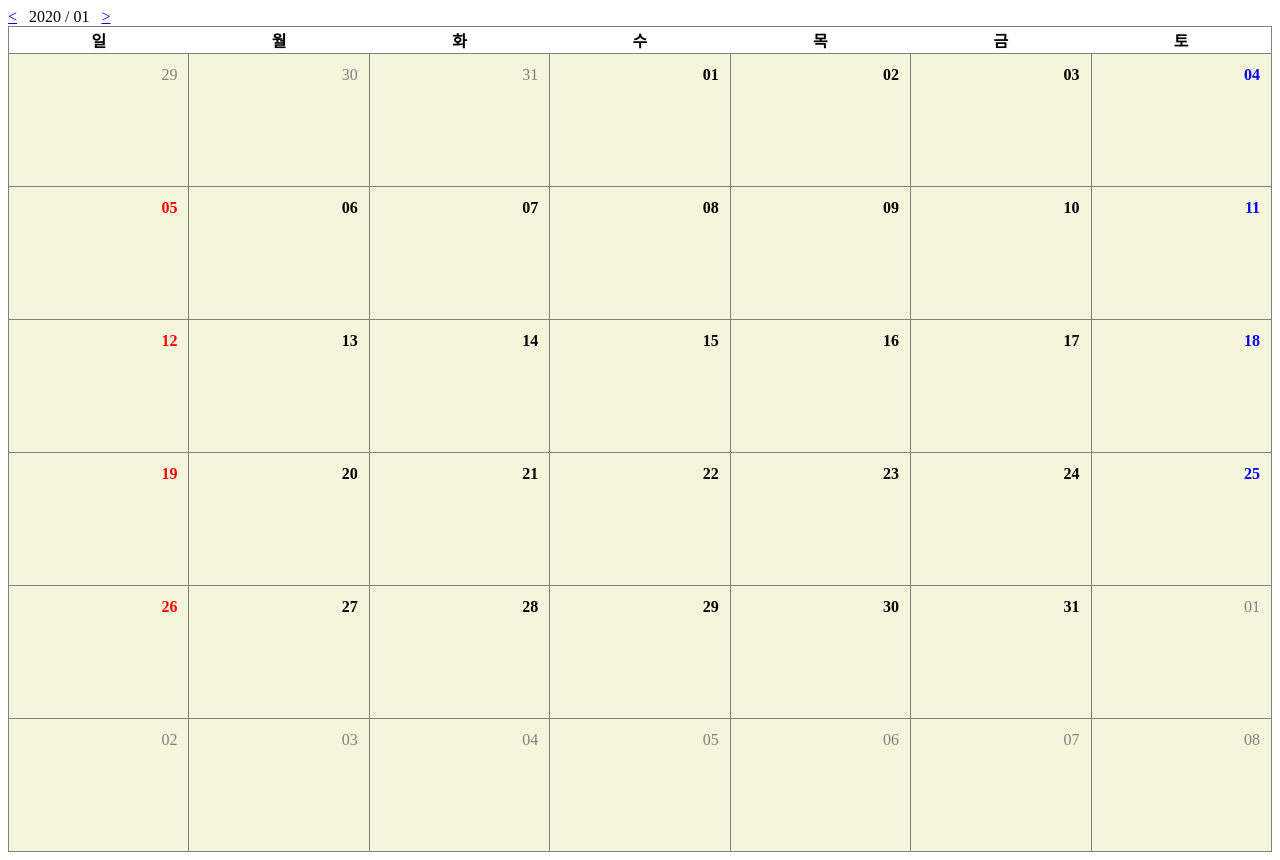
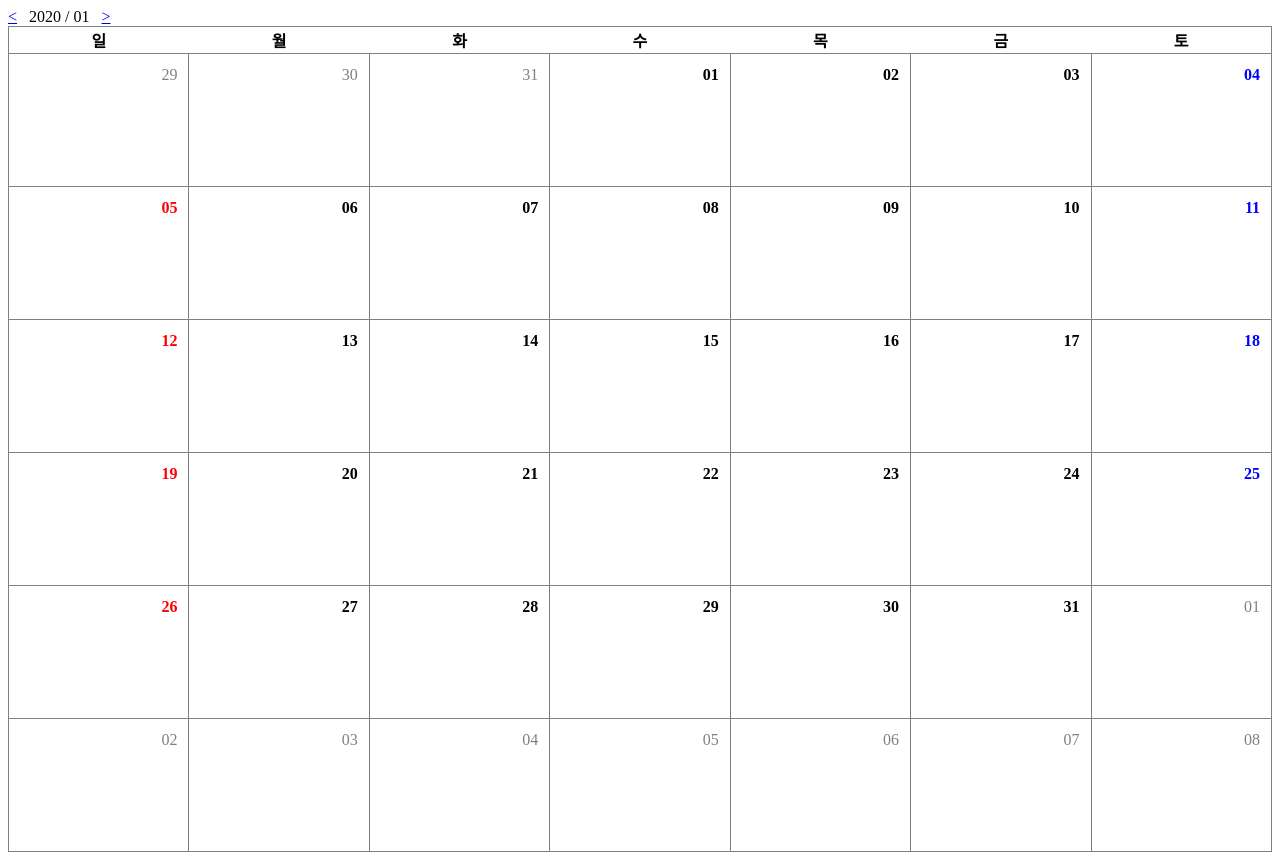
Before and after one commit to kdg1986/ReactCalendar, a React (Create React App) app: page / in a window 1280 px wide. Built offline with nearby package versions, Linux system fonts and the light colour scheme.

Commit message:
날짜 선택 기능 만들기

```diff
--- a/src/component/CalendarWarpper.jsx
+++ b/src/component/CalendarWarpper.jsx
@@ -35,6 +35,14 @@ const CalendarWarpper = props => {
                 ,dateList   : selectMonDateList(`${strYear}${strMonth}01`)
             })
         }
+        ,selectDate : (date) => {
+            setState({
+                ...state
+                ,dateList   : state.dateList.map( item =>
+                    item.map(item => { return {...item, selected : item.fullDate === date.fullDate }  } )
+                )
+            })
+        }
     }
 
     const renderObj = { ...state, ...functions }
--- a/src/component/WideCalendar.jsx
+++ b/src/component/WideCalendar.jsx
@@ -4,9 +4,9 @@ import '../css/common.css';
 const WideCalendar = props => {
     props = { ...props.data }
     const href = '#';
-    const getValue = (item) => {
+    const selectDate = (item) => {
+        props.selectDate(item);
         typeof props.getValue === 'function' &&  props.getValue(item.fullDate);
-        console.log(item)
     }
 
     return (
@@ -29,7 +29,7 @@ const WideCalendar = props => {
                             {
                                 item.map(
                                     (item,idx) =>
-                                        <td className={'cellProperty today '+item.color} key={idx} onClick={ () => getValue(item)}>
+                                        <td className={'cellProperty '+item.color+' '+(item.selected ? 'today' : '') } key={idx} onClick={ () => selectDate(item)}>
                                             <div>{item ? item.date : ''}</div>
                                         </td>
                                 )
--- a/src/component/index.jsx
+++ b/src/component/index.jsx
@@ -5,7 +5,8 @@ import CalendarWarpper from './CalendarWarpper';
 const Calendar = props => {
     const arrPrpDate =  /^(\d{4})[.|-|/]*(\d{2})[.|-|/]*(\d{2})$/.exec( dateToString(props.date) );
     const init = {
-        date        : arrPrpDate[0]
+        ...props
+        ,date        : arrPrpDate[0]
         ,year       : arrPrpDate[1]
         ,month      : arrPrpDate[2]
         ,day        : arrPrpDate[3]
--- a/src/index.js
+++ b/src/index.js
@@ -3,7 +3,7 @@ import ReactDOM from 'react-dom';
 import Calendar from './component'
 
 const getDate = (date) => {
-    alert(`==>  ${date}`)
+    console.log(`==>  ${date}`)
 }
 
 ReactDOM.render(
--- a/src/js/common.js
+++ b/src/js/common.js
@@ -51,7 +51,7 @@ export const selectMonDateList = str => {
                 ,date : `${prvMonStDt + (idx+1)}`
                 //,day : thisDay
                 ,color : 'gray'
-
+                ,selected : false
             }
         }).concat(
             Array(lastDate).fill(null).map(
@@ -63,6 +63,7 @@ export const selectMonDateList = str => {
                         ,date : `${day}`
                         ,day : thisDay
                         ,color : colorSet[thisDay] || 'black'
+                        ,selected : false
                     }
                 }
             )
@@ -74,6 +75,7 @@ export const selectMonDateList = str => {
                         fullDate : `${nextYear}${nextMonth}${day}`
                         ,date : `${day}`
                         ,color : 'gray'
+                        ,selected : false
                     }
                 }
             )
```
